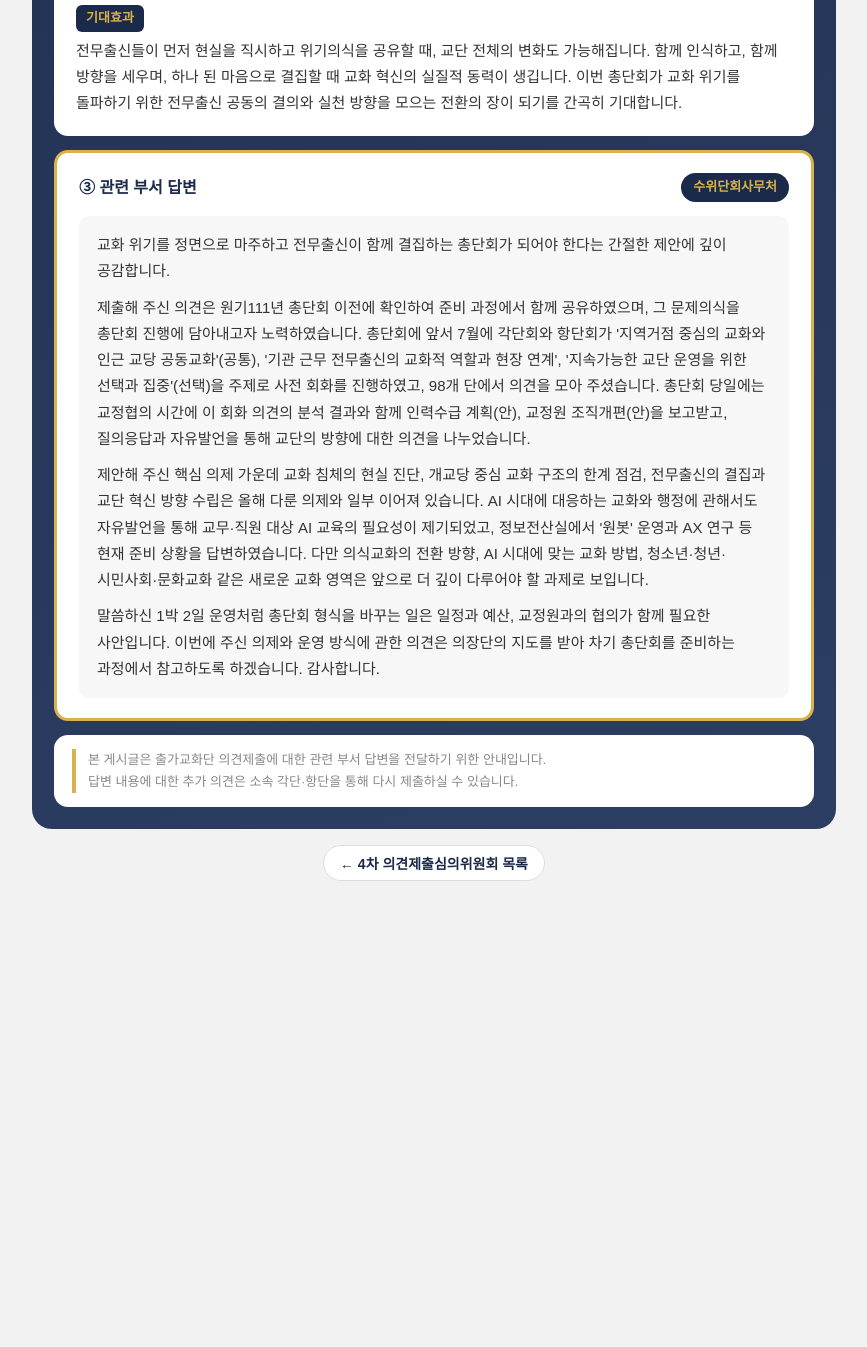
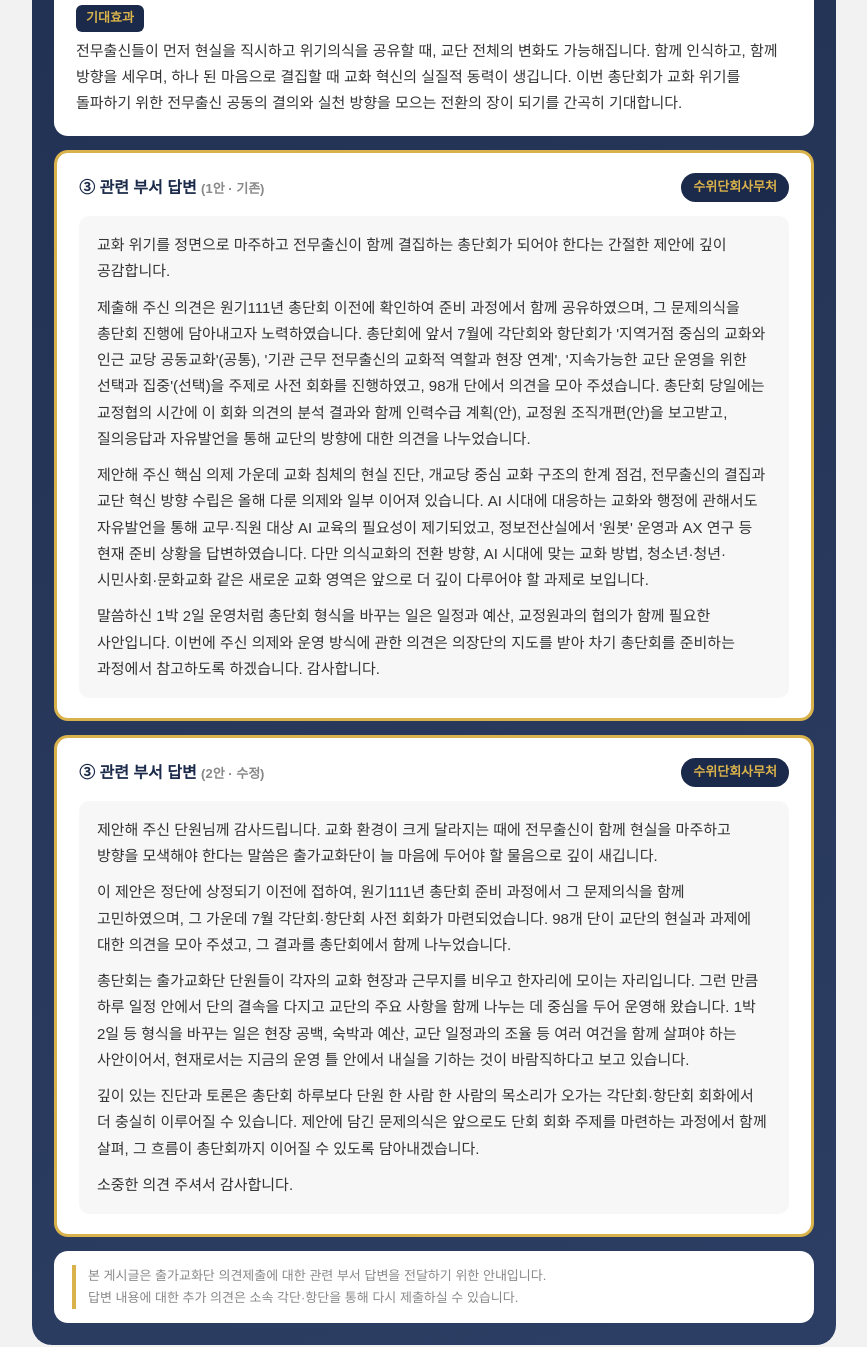
Before and after one commit to comechoi7-crypto/Opinions, a plain HTML site: page chongdanhoe-proposal/index.html in a window 1280 px wide. Shown: the part 1113-2460 px from the top of the page, without its empty margins (206-1073 px from the left). Before the commit the page ends 2018 px from the top, so only its background shows below. Drawn offline with Linux system fonts and the light colour scheme.

Commit message:
총단회 진행 제안 답변 2안 추가 (기존 답변은 1안으로 유지)
Co-Authored-By: Claude Opus 5.5 <noreply@anthropic.com>
Claude-Session: https://claude.ai/code/session_018HMcAo6Yrgnc5y8z3T5v7V

```diff
--- a/chongdanhoe-proposal/index.html
+++ b/chongdanhoe-proposal/index.html
@@ -62,7 +62,7 @@
   <!-- 3. 관련 부서 답변 (핵심) -->
   <div style="background:#FFFFFF;border:3px solid #D9B24C;border-radius:14px;padding:20px 22px;margin-bottom:14px;">
     <div style="display:flex;justify-content:space-between;align-items:center;flex-wrap:wrap;gap:6px;margin-bottom:14px;">
-      <span style="color:#1B2A4A;font-size:16px;font-weight:700;">③ 관련 부서 답변</span>
+      <span style="color:#1B2A4A;font-size:16px;font-weight:700;">③ 관련 부서 답변 <span style="font-size:13px;color:#888888;font-weight:600;">(1안 · 기존)</span></span>
       <span style="background:#1B2A4A;color:#D9B24C;border-radius:999px;padding:3px 12px;font-size:13px;font-weight:700;">수위단회사무처</span>
     </div>
     <div style="background:#F7F7F7;border-radius:10px;padding:16px 18px;font-size:15px;">
@@ -70,6 +70,21 @@
       <p style="margin:0 0 10px;">제출해 주신 의견은 원기111년 총단회 이전에 확인하여 준비 과정에서 함께 공유하였으며, 그 문제의식을 총단회 진행에 담아내고자 노력하였습니다. 총단회에 앞서 7월에 각단회와 항단회가 '지역거점 중심의 교화와 인근 교당 공동교화'(공통), '기관 근무 전무출신의 교화적 역할과 현장 연계', '지속가능한 교단 운영을 위한 선택과 집중'(선택)을 주제로 사전 회화를 진행하였고, 98개 단에서 의견을 모아 주셨습니다. 총단회 당일에는 교정협의 시간에 이 회화 의견의 분석 결과와 함께 인력수급 계획(안), 교정원 조직개편(안)을 보고받고, 질의응답과 자유발언을 통해 교단의 방향에 대한 의견을 나누었습니다.</p>
       <p style="margin:0 0 10px;">제안해 주신 핵심 의제 가운데 교화 침체의 현실 진단, 개교당 중심 교화 구조의 한계 점검, 전무출신의 결집과 교단 혁신 방향 수립은 올해 다룬 의제와 일부 이어져 있습니다. AI 시대에 대응하는 교화와 행정에 관해서도 자유발언을 통해 교무·직원 대상 AI 교육의 필요성이 제기되었고, 정보전산실에서 '원봇' 운영과 AX 연구 등 현재 준비 상황을 답변하였습니다. 다만 의식교화의 전환 방향, AI 시대에 맞는 교화 방법, 청소년·청년·시민사회·문화교화 같은 새로운 교화 영역은 앞으로 더 깊이 다루어야 할 과제로 보입니다.</p>
       <p style="margin:0;">말씀하신 1박 2일 운영처럼 총단회 형식을 바꾸는 일은 일정과 예산, 교정원과의 협의가 함께 필요한 사안입니다. 이번에 주신 의제와 운영 방식에 관한 의견은 의장단의 지도를 받아 차기 총단회를 준비하는 과정에서 참고하도록 하겠습니다. 감사합니다.</p>
+    </div>
+  </div>
+
+  <!-- 3-2. 관련 부서 답변 2안 -->
+  <div style="background:#FFFFFF;border:3px solid #D9B24C;border-radius:14px;padding:20px 22px;margin-bottom:14px;">
+    <div style="display:flex;justify-content:space-between;align-items:center;flex-wrap:wrap;gap:6px;margin-bottom:14px;">
+      <span style="color:#1B2A4A;font-size:16px;font-weight:700;">③ 관련 부서 답변 <span style="font-size:13px;color:#888888;font-weight:600;">(2안 · 수정)</span></span>
+      <span style="background:#1B2A4A;color:#D9B24C;border-radius:999px;padding:3px 12px;font-size:13px;font-weight:700;">수위단회사무처</span>
+    </div>
+    <div style="background:#F7F7F7;border-radius:10px;padding:16px 18px;font-size:15px;">
+      <p style="margin:0 0 10px;">제안해 주신 단원님께 감사드립니다. 교화 환경이 크게 달라지는 때에 전무출신이 함께 현실을 마주하고 방향을 모색해야 한다는 말씀은 출가교화단이 늘 마음에 두어야 할 물음으로 깊이 새깁니다.</p>
+      <p style="margin:0 0 10px;">이 제안은 정단에 상정되기 이전에 접하여, 원기111년 총단회 준비 과정에서 그 문제의식을 함께 고민하였으며, 그 가운데 7월 각단회·항단회 사전 회화가 마련되었습니다. 98개 단이 교단의 현실과 과제에 대한 의견을 모아 주셨고, 그 결과를 총단회에서 함께 나누었습니다.</p>
+      <p style="margin:0 0 10px;">총단회는 출가교화단 단원들이 각자의 교화 현장과 근무지를 비우고 한자리에 모이는 자리입니다. 그런 만큼 하루 일정 안에서 단의 결속을 다지고 교단의 주요 사항을 함께 나누는 데 중심을 두어 운영해 왔습니다. 1박 2일 등 형식을 바꾸는 일은 현장 공백, 숙박과 예산, 교단 일정과의 조율 등 여러 여건을 함께 살펴야 하는 사안이어서, 현재로서는 지금의 운영 틀 안에서 내실을 기하는 것이 바람직하다고 보고 있습니다.</p>
+      <p style="margin:0 0 10px;">깊이 있는 진단과 토론은 총단회 하루보다 단원 한 사람 한 사람의 목소리가 오가는 각단회·항단회 회화에서 더 충실히 이루어질 수 있습니다. 제안에 담긴 문제의식은 앞으로도 단회 회화 주제를 마련하는 과정에서 함께 살펴, 그 흐름이 총단회까지 이어질 수 있도록 담아내겠습니다.</p>
+      <p style="margin:0;">소중한 의견 주셔서 감사합니다.</p>
     </div>
   </div>
 
```
